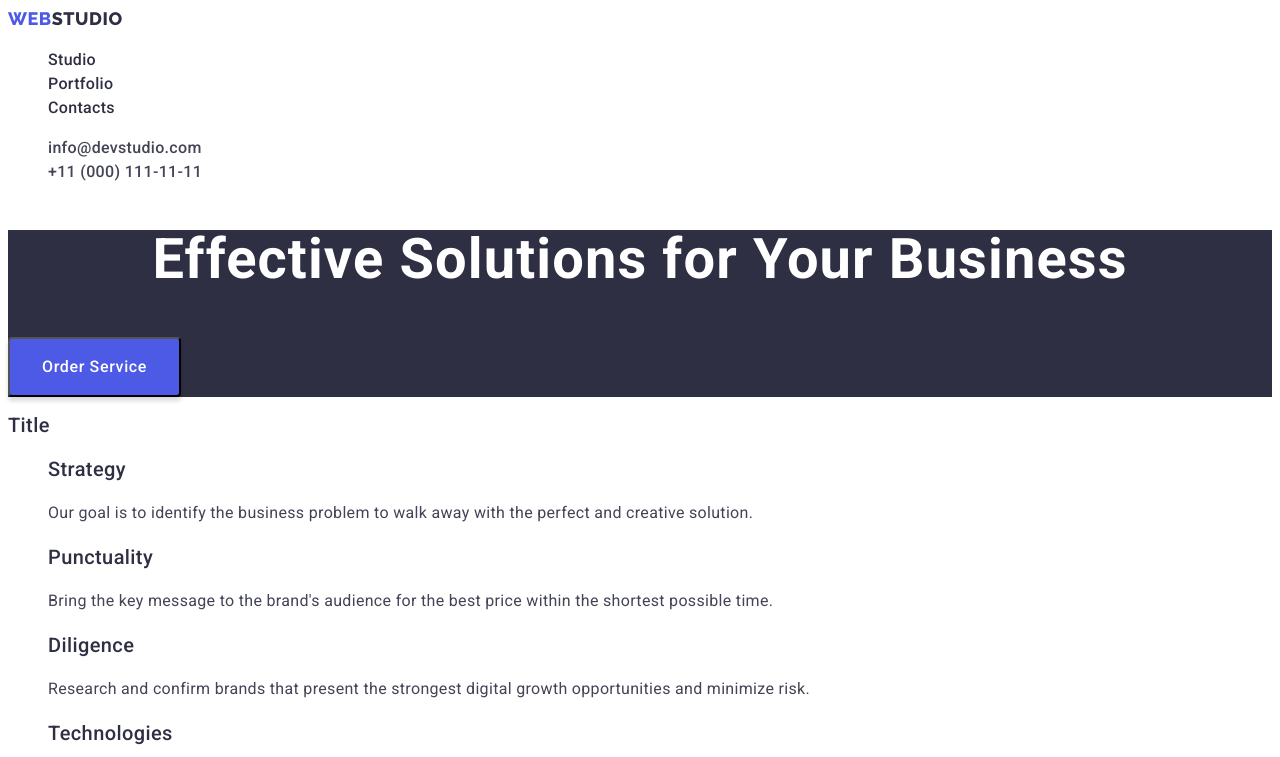
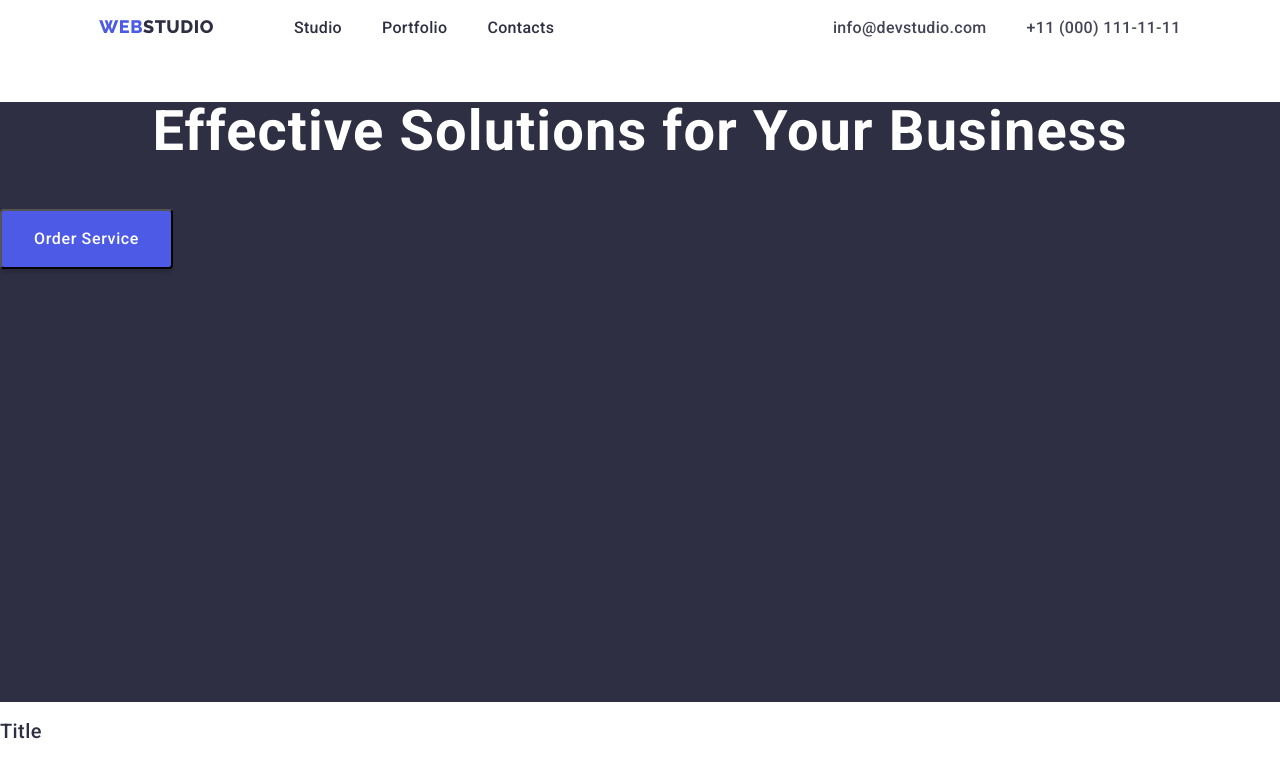
Before and after one commit to DragosU25/goit-markup-hw-02, a plain HTML site: page index.html in a window 1280 px wide. Shown: the top 757 px of the page. Drawn offline with Linux system fonts and the light colour scheme.

Commit message:
Update styles.css

```diff
--- a/css/styles.css
+++ b/css/styles.css
@@ -32,6 +32,7 @@ body {
   letter-spacing: 0.02em;
   background: #ffffff;
   box-sizing: border-box;
+  margin: 0;
 }
 .logo {
   font-family: "Raleway", sans-serif;
@@ -198,3 +199,27 @@ body {
   justify-content: center;
   align-items: center;
 }
+.nav-bar {
+  display: flex;
+  justify-content: space-around;
+}
+.logo {
+  margin-top: 1rem;
+}
+
+.list {
+  display: flex;
+  justify-content: center;
+}
+.list a {
+  margin-left: 40px;
+}
+
+header {
+  display: flex;
+  justify-content: space-around;
+}
+
+.primary-section {
+  height: 600px;
+}
```
